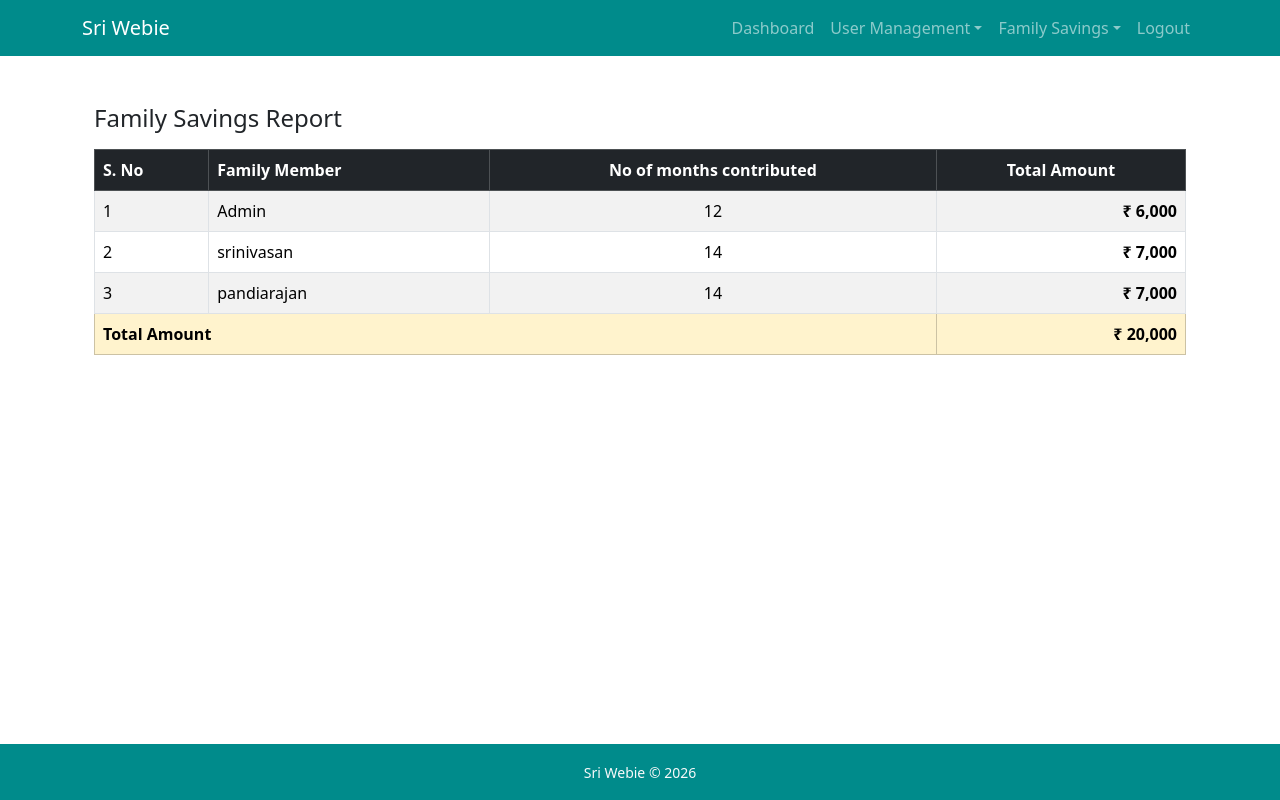
After one commit to srisan619/sri_webie, a Django app: page /family-savings/family-savings-report in a window 1280 px wide. The commit adds this page. Run offline with Django 5.2, Linux system fonts and the light colour scheme; a user stored in the database is signed in; data comes from the database, SQL or seed files in the repository; both versions use the stored data as it was after the commit; parts of the project's set-up code (start-up, migrations or seed data) failed here and were passed over.

Commit message:
Report is implemented

```diff
--- /dev/null
+++ b/family_savings/templates/family_savings/family_savings_report.html
@@ -0,0 +1,38 @@
+{%extends "users/base.html"%}
+{% load humanize %}
+
+{%block content%}
+<div class="container mt-4">
+    <h4 class="mb-3">Family Savings Report</h4>
+    <div class="table-responsive">
+        <table class="table table-bordered table-striped">
+            <thead class="table-dark">
+                <tr>
+                    <th>S. No</th>
+                    <th>Family Member</th>
+                    <th class="text-center">No of months contributed</th>
+                    <th class="text-center">Total Amount</th>
+                </tr>
+            </thead>
+            <tbody>
+                {%for row in report_data%}
+                <tr>
+                    <td>{{row.sno}}</td>
+                    <td>{{row.name}}</td>
+                    <td class="text-center">{{row.months_count}}</td>
+                    <td class="text-end fw-bold">₹ {{row.total_amount|intcomma}}</td>
+                </tr>
+                {%endfor%}
+            </tbody>
+            <tfoot class="table-warning">
+                <tr>
+                    <th colspan="3">Total Amount</th>
+                    <th class="text-end">
+                        ₹ {{grand_total|intcomma}}
+                    </th>
+                </tr>
+            </tfoot>
+        </table>
+    </div>
+</div>
+{%endblock%}
--- a/family_savings/urls.py
+++ b/family_savings/urls.py
@@ -1,10 +1,11 @@
 from django.urls import path
-from .views import family_savings_view, save_monthly_saving, savings_audit_log, export_audit_logs,export_family_savings
+from .views import family_savings_view, save_monthly_saving, savings_audit_log, export_audit_logs,export_family_savings,family_savings_report
 
 urlpatterns = [
     path("", family_savings_view, name="family_savings_view"),
     path("save/", save_monthly_saving, name="save_monthly_saving"),
     path("export/", export_family_savings, name="export_family_savings"),
     path("audit-logs/", savings_audit_log, name="savings_audit_log"),
-    path("audit-logs/export", export_audit_logs, name="export_audit_logs")
+    path("audit-logs/export", export_audit_logs, name="export_audit_logs"),
+    path("family-savings-report", family_savings_report, name="family_savings_report")
 ]
--- a/family_savings/views.py
+++ b/family_savings/views.py
@@ -225,3 +225,37 @@ def export_family_savings(request):
 
     wb.save(response)
     return response
+
+@login_required
+def family_savings_report(request):
+    users = User.objects.filter(
+        is_active=True
+    ).exclude(role__role_name="auditor")
+
+    report_data = []
+    grand_total = 0
+
+    for index, user in enumerate(users, start=1):
+        savings = MonthlySaving.objects.filter(
+            user=user,
+            amount__gt=0
+        )
+        months_count = savings.count()
+        total_amount = savings.aggregate(
+            total=Sum("amount")
+        )["total"] or 0
+
+        grand_total+=total_amount
+        report_data.append({
+            "sno": index,
+            "name": user.first_name,
+            "months_count": months_count,
+            "total_amount": total_amount
+        })
+
+    context={
+        "report_data": report_data,
+        "grand_total": grand_total
+    }
+
+    return render(request, "family_savings/family_savings_report.html", context)
--- a/sri_webie/settings.py
+++ b/sri_webie/settings.py
@@ -47,7 +47,8 @@ INSTALLED_APPS = [
     'documents',
     'family_savings',
     'common',
-    "django_celery_beat"
+    "django_celery_beat",
+    "django.contrib.humanize"
 ]
 
 MIDDLEWARE = [
--- a/users/templates/users/base.html
+++ b/users/templates/users/base.html
@@ -67,14 +67,17 @@
                                 <li >
                                     <a href="{%url 'family_savings_view'%}" class="dropdown-item">Monthly Savings</a>
                                 </li>
+                                <li>
+                                    <a href="{%url 'family_savings_report'%}" class="dropdown-item">Reports</a>
+                                </li>
+                                <li>
+                                    <a href="{%url 'document_list'%}" class="dropdown-item">Documents</a>
+                                </li>
                                 {% if request.user.role.role_name == "admin" %}
                                     <li>
                                         <a href="{%url 'savings_audit_log'%}" class="dropdown-item">Savings Audit Logs</a>
                                     </li>
                                 {%endif%}
-                                <li>
-                                    <a href="{%url 'document_list'%}" class="dropdown-item">Documents</a>
-                                </li>
                             </ul>
                         </li>
                         <li class="nav-item">
```
Also changed, not shown: db.sqlite3.
